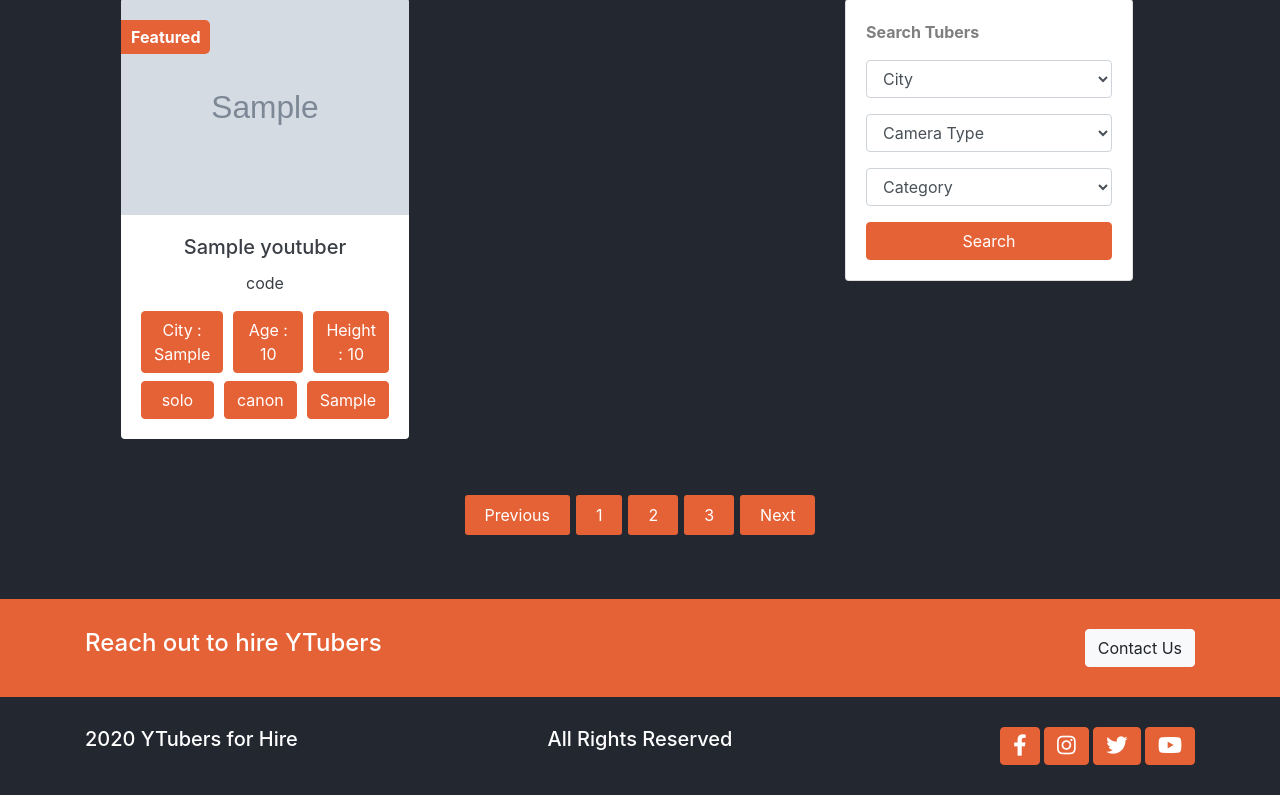
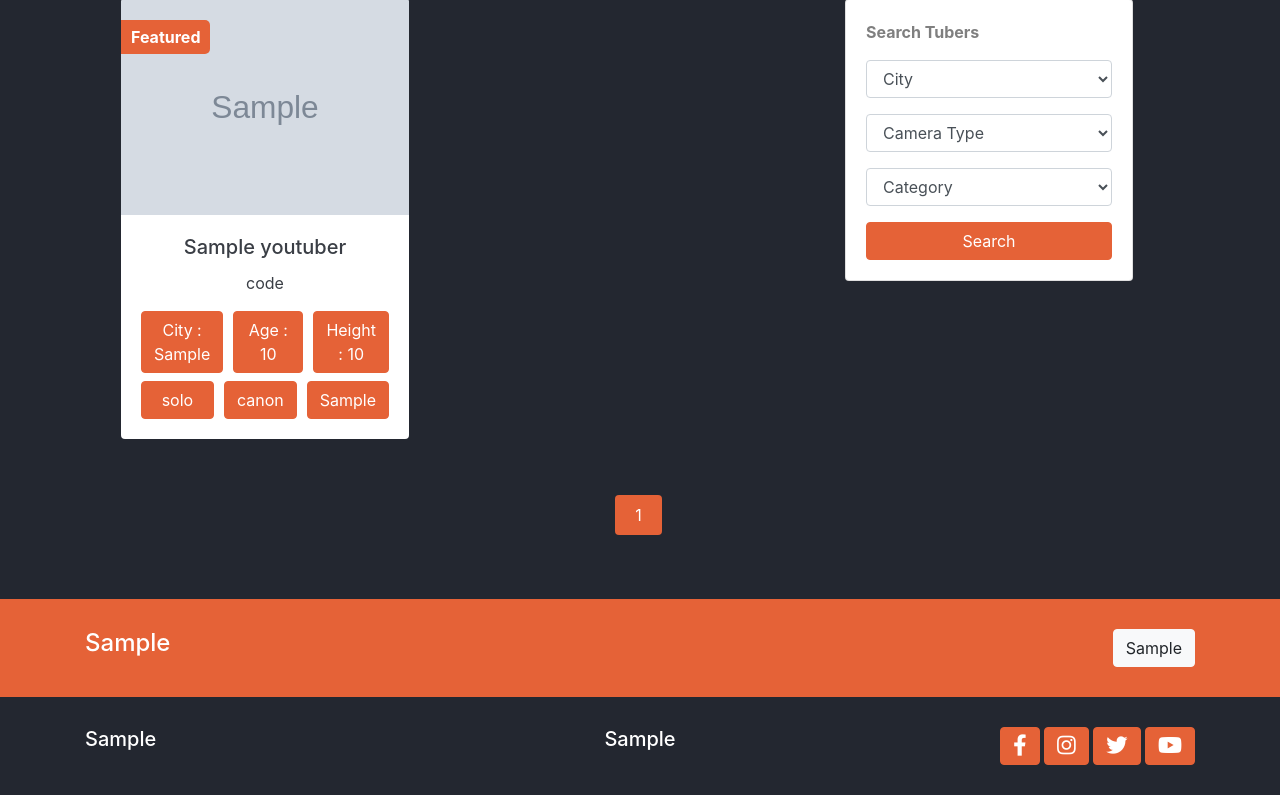
Before and after one commit to mahendraprasadgupta/lco-tubers, a Django app: page /youtubers/ in a window 1280 px wide. Shown: the part 508-1303 px from the top of the page. Run offline with Django 3.2, Linux system fonts and the light colour scheme; tables that the repository leaves empty hold one stand-in row (values such as "Sample post"); grey boxes marked "Sample" are stand-in pictures; some libraries are stand-ins or nearby versions.

Commit message:
pagination functionality activated

```diff
--- a/tubers/sideinfo/context_processors.py
+++ b/tubers/sideinfo/context_processors.py
@@ -3,7 +3,9 @@ from . models import HeaderSideinfo,FooterSideinfo
 def extras(request):
 
     headersideinfo = HeaderSideinfo.objects.order_by('-created_date').filter(active = True)[0]
+    footersideinfo = FooterSideinfo.objects.order_by('-created_date').filter(active = True)[0]
     data={
         'headersideinfo':headersideinfo,
+        'footersideinfo':footersideinfo,
     }
     return data
--- a/tubers/templates/includes/footer.html
+++ b/tubers/templates/includes/footer.html
@@ -4,13 +4,13 @@
         <div class="row">
           <div class="col-sm-6 text-lg-left text-center">
             <h4>
-              Reach out to hire YTubers
+              {{ footersideinfo.sec1_msg1 }}
             </h4>
           </div>
 
           <div class="col-sm-6 text-lg-right text-center">
 
-              <a  href="{% url 'contact' %}"> <button class="btn btn-light">Contact Us </button></a>
+              <a  href="{% url 'contact' %}"> <button class="btn btn-light">{{ footersideinfo.sec1_button }} </button></a>
 
           </div>
         </div>
@@ -20,21 +20,21 @@
       <div class="row">
         <div class="col-md-4 text-lg-left text-center">
           <h5>
-            2020 YTubers for Hire
+            {{ footersideinfo.sec2_msg2 }}
           </h5>
         </div>
         <div class="col-md-4 text-lg-center text-center">
           <h5>
-            All Rights Reserved
+            {{ footersideinfo.copyrightmsg }}
           </h5>
         </div>
         <div class="col-md-4 text-lg-right text-center">
           <div>
 
-            <button class="btn btn-accent"> <i class="fab fa-facebook-f fa-lg	"></i> </button>
-            <button class="btn btn-accent"> <i class="fab fa-instagram fa-lg	"></i> </button>
-            <button class="btn btn-accent"> <i class="fab fa-twitter fa-lg	"></i> </button>
-            <button class="btn btn-accent"> <i class="fab fa-youtube fa-lg	"></i> </button>
+            <a  href="{{ footersideinfo.facebook_url }}"><button class="btn btn-accent"> <i class="fab fa-facebook-f fa-lg	"></i> </button></a>
+            <a  href="{{ footersideinfo.instagram_url }}"><button class="btn btn-accent"> <i class="fab fa-instagram fa-lg	"></i> </button></a>
+            <a  href="{{ footersideinfo.twitter_url }}"><button class="btn btn-accent"> <i class="fab fa-twitter fa-lg	"></i> </button></a>
+            <a  href="{{ footersideinfo.youtube_url }}"><button class="btn btn-accent"> <i class="fab fa-youtube fa-lg	"></i> </button></a>
 
           </div>
         </div>
--- a/tubers/templates/youtubers/tubers.html
+++ b/tubers/templates/youtubers/tubers.html
@@ -16,7 +16,7 @@
                 <section class="tubers">
 
 
-                    {% for tubers in youtubers %}
+                    {% for tubers in page_obj %}
                     <div class="card border-0 text-center">
                         <div class="feature-text">
 
@@ -60,7 +60,7 @@
                         <p class="text-left font-weight-bolder text-black-50">
                             Search Tubers
                         </p>
-                        <form>
+                        <form method="GET" action="{% url 'search' %}">
                             <div class="form-group">
                                 <select name="city" id="inputState" class="form-control">
                                     <option selected disabled hidden>City</option>
@@ -99,15 +99,22 @@
     <div class="container section pagination-section mt-3">
         <nav aria-label="Page navigation example">
             <ul class="pagination justify-content-center">
-                <li class="page-item disabled">
-                    <a class="page-link" href="#" tabindex="-1" aria-disabled="true">Previous</a>
-                </li>
-                <li class="page-item"><a class="page-link" href="#">1</a></li>
-                <li class="page-item"><a class="page-link" href="#">2</a></li>
-                <li class="page-item"><a class="page-link" href="#">3</a></li>
-                <li class="page-item">
-                    <a class="page-link" href="#">Next</a>
-                </li>
+
+
+
+                {%if page_obj.has_previous %} {# whether the previous page exists #}
+                <li class="page-item"><a class="page-link" href="?page={{page_obj.previous_page_number}}">Previous</a></li> {# link to the prev page #}
+                {% endif %}
+
+                <li class="page-item"><a class="page-link" href="#">{{page_obj.number}}</a></li>{# the current page number #}
+
+                {%if page_obj.has_next %} {# whether the next page exists #}
+                <li class="page-item"><a class="page-link" href="?page={{page_obj.next_page_number}}">Next</a></li> {# link to the next page #}
+                {% endif %}
+
+
+
+
             </ul>
         </nav>
     </div>
--- a/tubers/youtubers/views.py
+++ b/tubers/youtubers/views.py
@@ -1,31 +1,37 @@
 from django.shortcuts import get_object_or_404, render
 from youtubers.models import Youtuber
+from django.core.paginator import EmptyPage, PageNotAnInteger, Paginator
 
 # Create your views here.
 
 def youtubers(request):
-    youtubers = Youtuber.objects.order_by("-created_date")
+
+    youtubers = Youtuber.objects.order_by("-created_date").all()
+    p = Paginator(youtubers, 2)
+    page_number = request.GET.get('page')
+
+    try:
+        page_obj = p.get_page(page_number)
+    except PageNotAnInteger:
+
+        page_obj = p.page(1)
+    except EmptyPage:
+
+        page_obj = p.page(p.num_pages)
+
+
+
     city_search = Youtuber.objects.values_list('city', flat=True).distinct()
     camera_search = Youtuber.objects.values_list('camera_type', flat=True).distinct()
     category_search = Youtuber.objects.values_list('category', flat=True).distinct()
 
-    if 'city' in request.GET:
-        city = request.GET['city']
-        if city:
-            youtubers = youtubers.filter(city__iexact=city)
-    if 'camera' in request.GET:
-        camera = request.GET['camera']
-        if camera:
-            youtubers = youtubers.filter(camera_type__iexact=camera)
-    if 'category' in request.GET:
-        category = request.GET['category']
-        if category:
-            youtubers = youtubers.filter(category__iexact=category)
+
     data={
-        'youtubers':youtubers,
+        'page_obj':page_obj,
         'city_search':city_search,
         'camera_search':camera_search,
         'category_search':category_search,
+
     }
     return render(request,'youtubers/tubers.html',data)
 
```
